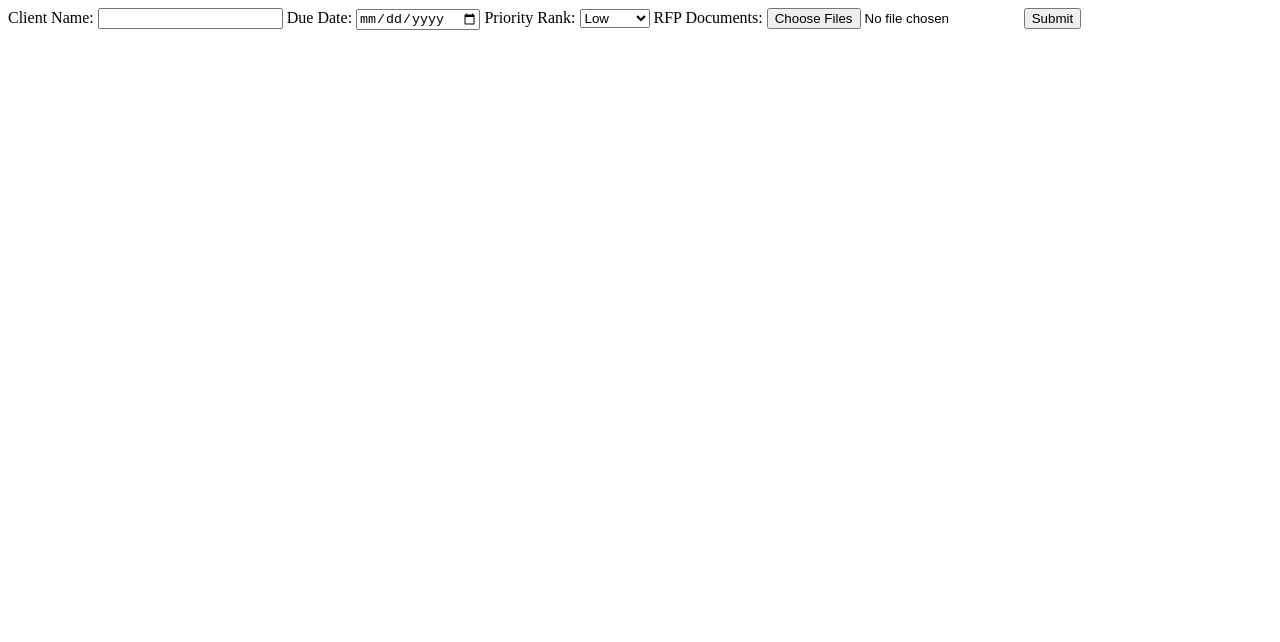
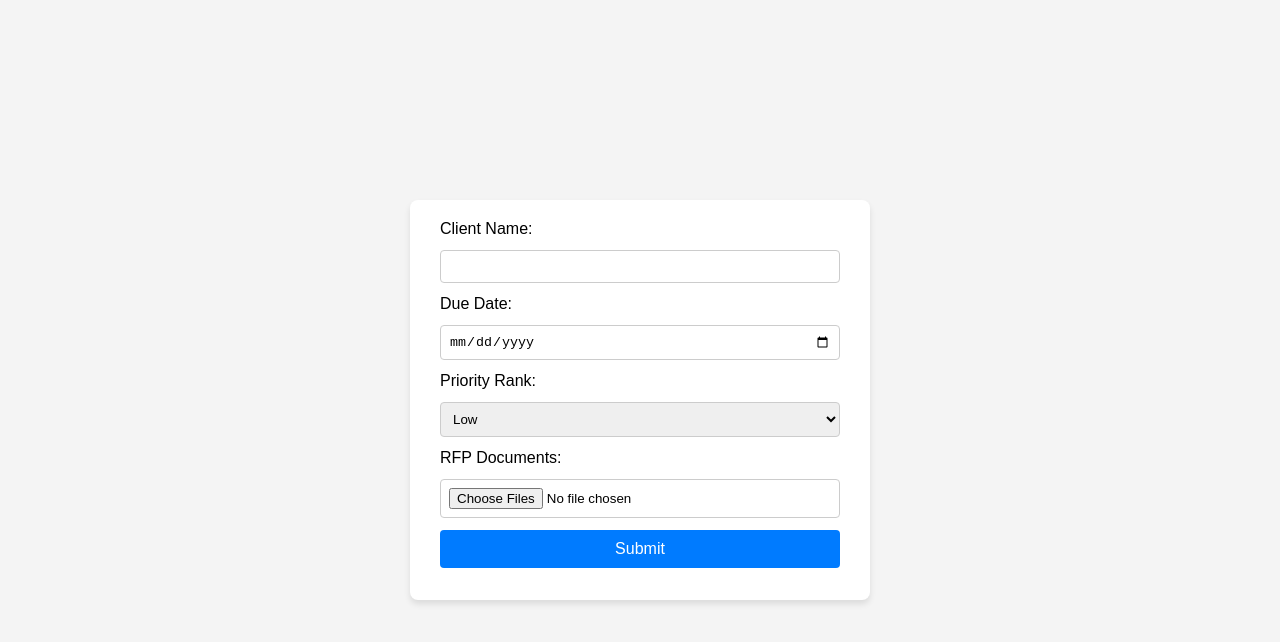
Before and after one commit to jdaeL/airtable-form-mcw, a plain HTML site: page index.html in a window 1280 px wide. Drawn offline with Linux system fonts and the light colour scheme.

Commit message:
adding css

```diff
--- a/index.html
+++ b/index.html
@@ -4,6 +4,49 @@
     <meta charset="UTF-8">
     <meta name="viewport" content="width=device-width, initial-scale=1.0">
     <title>RFP Submission</title>
+    <style>
+        body {
+            font-family: Arial, sans-serif;
+            background-color: #f4f4f4;
+            display: flex;
+            justify-content: center;
+            align-items: center;
+            min-height: 100vh;
+            margin: 0;
+        }
+        form {
+            background-color: #fff;
+            padding: 20px 30px;
+            border-radius: 8px;
+            box-shadow: 0 4px 6px rgba(0, 0, 0, 0.1);
+            width: 100%;
+            max-width: 400px;
+        }
+        label, input, select, button {
+            display: block;
+            width: 100%;
+            margin-bottom: 12px;
+            box-sizing: border-box; /* Ensures padding and border are included in the element's total width and height */
+        }
+        input, select {
+            padding: 8px;
+            border: 1px solid #ccc;
+            border-radius: 4px;
+        }
+        button {
+            background-color: #007bff;
+            color: white;
+            padding: 10px;
+            border: none;
+            border-radius: 4px;
+            cursor: pointer;
+            font-size: 16px;
+            transition: background-color 0.3s ease;
+        }
+        button:hover {
+            background-color: #0056b3;
+        }
+    </style>
 </head>
 <body>
 
```
Lines whose indentation alone changed are shown as unchanged.
